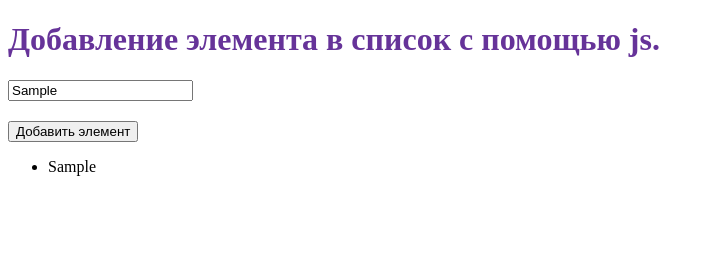
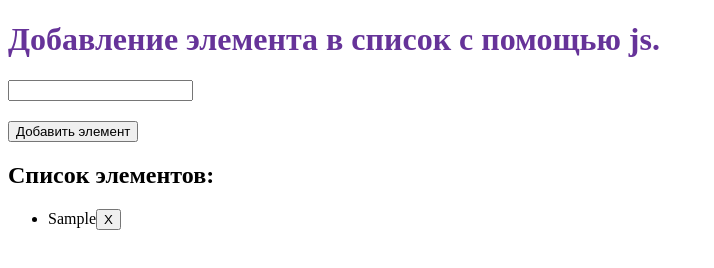
Before and after one commit to ann-ok/js, a plain HTML site: page index.html in a window 1280 px wide. Both pictures are taken after typing "Sample" into the empty fields and a click on the button "Добавить элемент". Shown: the whole page, without its empty margins (0-714 px from the left). Drawn offline with Linux system fonts and the light colour scheme.

Commit message:
add delete li items

```diff
--- a/index.html
+++ b/index.html
@@ -4,17 +4,18 @@
 	<meta charset="utf-8">
 	<title>MySite</title>
 	<link rel="stylesheet" href="css/style.css"/>
-	<script src="js/script.js"></script>
 </head>
 <body>
 	<h1>Добавление элемента в список с помощью js.</h1>
-	<div class="form">
+	<div>
 		<input id="inp" class="field" type="text">
-		<input type="button" onclick="addNewLi()" value="Добавить элемент">
+		<input type="button" id="btn_elem" value="Добавить элемент">
 	</div>
 	<div>
+		<h2>Список элементов: </h2>
 		<ul id="list">
 		</ul>
 	</div>
+	<script src="js/script.js"></script>
 </body>
 </html>
--- a/js/script.js
+++ b/js/script.js
@@ -1,9 +1,20 @@
-function addNewLi() {
-    var text = document.getElementById("inp").value;
-    if (!(text === "undefined" || text === null || text ===  ""))
-    {
+btn_elem.onclick = function() {
+    var inp = document.getElementById("inp");
+    if (!(inp.value === "undefined" || inp.value === null || inp.value ===  "")) {
+        var parent = document.getElementById("list");
+
         var li = document.createElement("li");
-        li.innerText = text;
-        list.append(li);
+        li.innerText = inp.value;
+
+        var del = document.createElement("input");
+        del.type = "button";
+        del.value = "X";
+        del.id = parent.getElementsByTagName('li').length;
+        del.addEventListener('click', () => li.remove());
+
+        li.appendChild(del);
+        parent.appendChild(li);
+
+        inp.value = "";
     }
-}
+};
```
Also changed, not shown: images/cancel.png (added).
